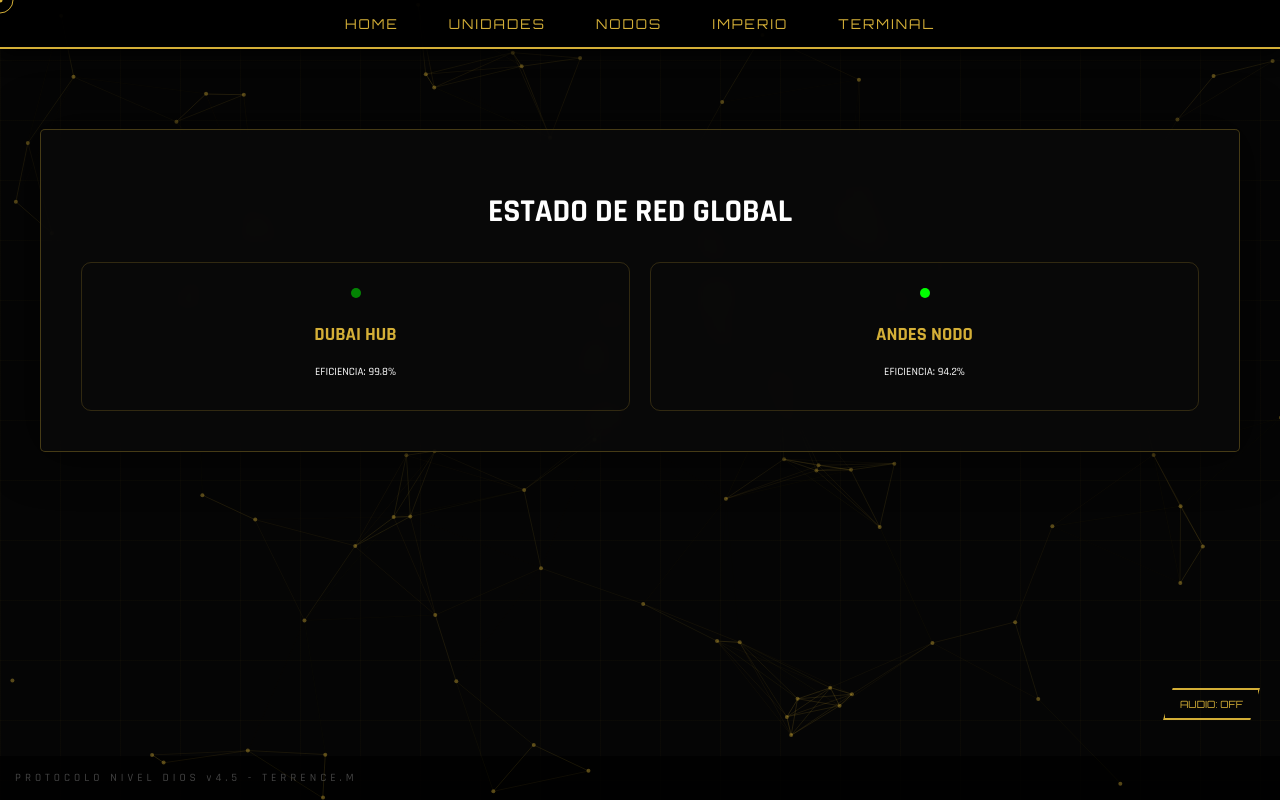
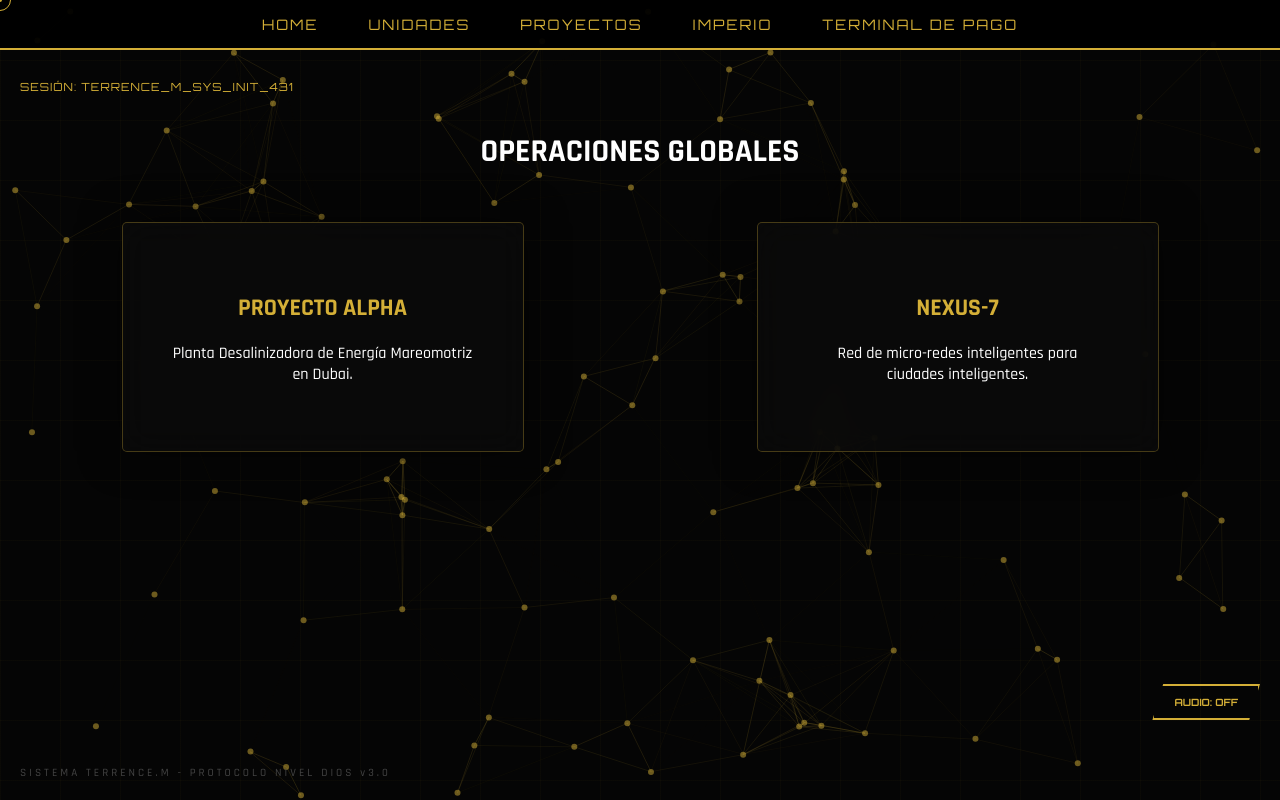
Before and after one commit to Terrence2333/terrence_m_ecokids, a Python web app: template templates/proyectos.html in a window 1280 px wide. Run offline with Jinja, Linux system fonts and the light colour scheme; the template is opened without the code that fills it, so the values that code supplies are empty; some libraries are stand-ins or nearby versions.

Commit message:
Actualización Automática Nivel Dios - Terrence Mayorga

```diff
--- a/templates/base.html
+++ b/templates/base.html
@@ -8,66 +8,95 @@
     <script src="https://cdn.jsdelivr.net/particles.js/2.0.0/particles.min.js"></script>
     <style>
         :root { --gold: #d4af37; --bright-gold: #f9e272; --dark: #050505; }
-        * { cursor: none !important; }
-        body { background: var(--dark); color: #fff; font-family: 'Rajdhani', sans-serif; margin: 0; overflow-x: hidden; }
+        * { cursor: none !important; } /* Ocultamos cursor estándar para el táctico */
+        body { background: var(--dark); color: #fff; font-family: 'Rajdhani', sans-serif; margin: 0; overflow: hidden; }
 
-        #loader { position: fixed; top: 0; left: 0; width: 100%; height: 100%; background: #000; z-index: 9999; display: flex; flex-direction: column; justify-content: center; align-items: center; transition: 1s; }
-        .loader-ring { width: 120px; height: 120px; border: 2px solid transparent; border-top: 2px solid var(--gold); border-radius: 50%; animation: spin 1s linear infinite; }
+        /* Preloader Nivel Dios */
+        #loader {
+            position: fixed; top: 0; left: 0; width: 100%; height: 100%;
+            background: #000; z-index: 9999; display: flex; flex-direction: column;
+            justify-content: center; align-items: center; transition: 1s;
+        }
+        .loader-ring { width: 150px; height: 150px; border: 2px solid transparent; border-top: 2px solid var(--gold); border-radius: 50%; animation: spin 1s linear infinite; }
         @keyframes spin { 100% { transform: rotate(360deg); } }
 
-        #custom-cursor { position: fixed; width: 25px; height: 25px; border: 1px solid var(--gold); border-radius: 50%; pointer-events: none; z-index: 10000; transition: transform 0.1s ease; transform: translate(-50%, -50%); }
-        #cursor-dot { position: fixed; width: 5px; height: 5px; background: var(--gold); border-radius: 50%; pointer-events: none; z-index: 10001; transform: translate(-50%, -50%); }
+        /* Cursor Táctico */
+        #custom-cursor {
+            position: fixed; width: 20px; height: 20px; border: 1px solid var(--gold);
+            border-radius: 50%; pointer-events: none; z-index: 10000;
+            transition: transform 0.1s ease; transform: translate(-50%, -50%);
+        }
+        #cursor-dot {
+            position: fixed; width: 4px; height: 4px; background: var(--gold);
+            border-radius: 50%; pointer-events: none; z-index: 10001; transform: translate(-50%, -50%);
+        }
 
         #particles-js { position: fixed; top: 0; left: 0; width: 100%; height: 100%; z-index: 1; pointer-events: none; }
         .bg-mesh { position: fixed; top: 0; left: 0; width: 100%; height: 100%; background-image: linear-gradient(rgba(212, 175, 55, 0.03) 1px, transparent 1px), linear-gradient(90deg, rgba(212, 175, 55, 0.03) 1px, transparent 1px); background-size: 60px 60px; z-index: 0; }
 
-        nav { background: rgba(0,0,0,0.95); border-bottom: 2px solid var(--gold); padding: 15px; display: flex; justify-content: center; position: sticky; top: 0; z-index: 1000; box-shadow: 0 5px 20px #000; }
-        nav a { color: var(--gold); text-decoration: none; margin: 0 25px; font-family: 'Orbitron', sans-serif; font-size: 0.85rem; letter-spacing: 2px; transition: 0.5s; }
+        nav { background: rgba(0,0,0,0.95); border-bottom: 2px solid var(--gold); padding: 15px; display: flex; justify-content: center; position: sticky; top: 0; z-index: 1000; }
+        nav a { color: var(--gold); text-decoration: none; margin: 0 25px; font-family: 'Orbitron', sans-serif; font-size: 0.9rem; letter-spacing: 2px; transition: 0.5s; }
         nav a:hover { color: var(--bright-gold); text-shadow: 0 0 15px var(--gold); }
 
-        .container { padding: 80px 20px; max-width: 1200px; margin: auto; text-align: center; position: relative; z-index: 10; }
-        .glass-panel { background: rgba(10, 10, 10, 0.85); border: 1px solid rgba(212,175,55,0.3); padding: 40px; border-radius: 5px; backdrop-filter: blur(15px); box-shadow: 0 0 50px rgba(0,0,0,0.8); overflow: hidden; position: relative; }
+        .session-info { position: fixed; top: 80px; left: 20px; font-size: 0.7rem; color: var(--gold); font-family: 'Orbitron'; z-index: 1000; letter-spacing: 1px; }
+        .container { padding: 60px 20px; max-width: 1300px; margin: auto; text-align: center; position: relative; z-index: 10; }
+        .glass-panel { background: rgba(10, 10, 10, 0.8); border: 1px solid rgba(212, 175, 55, 0.3); padding: 50px; border-radius: 5px; backdrop-filter: blur(15px); box-shadow: 0 0 40px rgba(0,0,0,0.5); }
 
-        /* Brillo de escaneo en paneles */
-        .glass-panel::after { content: ""; position: absolute; top: -100%; left: -100%; width: 50%; height: 300%; background: linear-gradient(rgba(212,175,55,0), rgba(212,175,55,0.05), rgba(212,175,55,0)); transform: rotate(45deg); animation: reflection 8s infinite; }
-        @keyframes reflection { 0% { top: -100%; left: -100%; } 100% { top: 100%; left: 100%; } }
+        .btn-divine { background: transparent; color: var(--gold); padding: 18px 45px; text-decoration: none; font-weight: 700; font-family: 'Orbitron', sans-serif; border: 2px solid var(--gold); clip-path: polygon(10% 0, 100% 0, 90% 100%, 0% 100%); transition: 0.4s; display: inline-block; }
+        .btn-divine:hover { background: var(--gold); color: #000; box-shadow: 0 0 30px var(--gold); }
 
-        .btn-divine { background: transparent; color: var(--gold); padding: 15px 35px; text-decoration: none; font-family: 'Orbitron', sans-serif; border: 2px solid var(--gold); clip-path: polygon(10% 0, 100% 0, 90% 100%, 0% 100%); transition: 0.4s; cursor: pointer; display: inline-block; }
-        .btn-divine:hover { background: var(--gold); color: #000; box-shadow: 0 0 30px var(--gold); transform: scale(1.05); }
-
+        footer { position: fixed; bottom: 0; width: 100%; padding: 20px; color: #444; font-size: 0.7rem; letter-spacing: 3px; z-index: 100; }
         #music-control { position: fixed; bottom: 80px; right: 20px; z-index: 2000; }
-        footer { position: fixed; bottom: 0; width: 100%; padding: 15px; color: #444; font-size: 0.7rem; letter-spacing: 4px; background: rgba(0,0,0,0.8); }
     </style>
 </head>
 <body>
-    <div id="loader"><div class="loader-ring"></div><p style="color: var(--gold); margin-top: 20px; font-family: 'Orbitron';">SISTEMA TERRENCE.M</p></div>
-    <div id="custom-cursor"></div><div id="cursor-dot"></div>
-    <div id="particles-js"></div><div class="bg-mesh"></div>
+    <div id="loader">
+        <div class="loader-ring"></div>
+        <p style="color: var(--gold); margin-top: 20px; font-family: 'Orbitron'; letter-spacing: 5px;">INICIANDO IMPERIO...</p>
+    </div>
+
+    <div id="custom-cursor"></div>
+    <div id="cursor-dot"></div>
+
+    <div class="session-info">SESIÓN: TERRENCE_M_SYS_INIT_{{ range(100, 999) | random }}</div>
+
+    <div id="particles-js"></div>
+    <div class="bg-mesh"></div>
 
     <audio id="bg-audio" loop><source src="https://www.soundhelix.com/examples/mp3/SoundHelix-Song-15.mp3" type="audio/mpeg"></audio>
     <audio id="click-sound"><source src="https://assets.mixkit.co/active_storage/sfx/2568/2568-preview.mp3" type="audio/mpeg"></audio>
 
+    <div id="music-control">
+        <button onclick="toggleMusic()" class="btn-divine" style="padding: 10px 20px; font-size: 10px;">AUDIO: OFF</button>
+    </div>
+
     <nav>
         <a href="/" onmouseover="playClick()">HOME</a>
         <a href="/servicios" onmouseover="playClick()">UNIDADES</a>
-        <a href="/proyectos" onmouseover="playClick()">NODOS</a>
+        <a href="/proyectos" onmouseover="playClick()">PROYECTOS</a>
         <a href="/about" onmouseover="playClick()">IMPERIO</a>
-        <a href="/pagos" onmouseover="playClick()">TERMINAL</a>
+        <a href="/pagos" onmouseover="playClick()">TERMINAL DE PAGO</a>
     </nav>
 
-    <div id="music-control">
-        <button onclick="toggleMusic()" class="btn-divine" style="padding: 8px 15px; font-size: 10px;">AUDIO: OFF</button>
+    <div class="container">
+        {% block content %}{% endblock %}
     </div>
 
-    <div class="container">{% block content %}{% endblock %}</div>
+    <footer>SISTEMA TERRENCE.M - PROTOCOLO NIVEL DIOS v3.0</footer>
 
-    <footer>PROTOCOLO NIVEL DIOS v4.5 - TERRENCE.M</footer>
+    <script type="text/javascript">
+        // Chat Real
+        var Tawk_API=Tawk_API||{}, Tawk_LoadStart=new Date();
+        (function(){
+            var s1=document.createElement("script"),s0=document.getElementsByTagName("script")[0];
+            s1.async=true; s1.src='https://embed.tawk.to/647f1b7494630204ec51780e/default';
+            s1.charset='UTF-8'; s1.setAttribute('crossorigin','*'); s0.parentNode.insertBefore(s1,s0);
+        })();
 
-    <script>
-        window.onload = () => { setTimeout(() => { document.getElementById('loader').style.opacity = '0'; setTimeout(() => document.getElementById('loader').style.display='none', 1000); }, 1500); };
+        // Partículas
+        particlesJS("particles-js", { "particles": { "number": { "value": 80 }, "color": { "value": "#d4af37" }, "shape": { "type": "circle" }, "opacity": { "value": 0.5 }, "size": { "value": 3 }, "line_linked": { "enable": true, "distance": 150, "color": "#d4af37", "opacity": 0.2 }, "move": { "enable": true, "speed": 2 } } });
 
-        particlesJS("particles-js", { "particles": { "number": { "value": 70 }, "color": { "value": "#d4af37" }, "shape": { "type": "circle" }, "opacity": { "value": 0.4 }, "size": { "value": 2 }, "line_linked": { "enable": true, "distance": 150, "color": "#d4af37", "opacity": 0.2 }, "move": { "enable": true, "speed": 1.5 } } });
-
+        // Cursor Táctico
         const cursor = document.getElementById('custom-cursor');
         const dot = document.getElementById('cursor-dot');
         document.addEventListener('mousemove', (e) => {
@@ -75,17 +104,21 @@
             dot.style.left = e.clientX + 'px'; dot.style.top = e.clientY + 'px';
         });
 
+        // Audio y Loader
         const audio = document.getElementById('bg-audio');
         const clickSfx = document.getElementById('click-sound');
         const btn = document.querySelector('#music-control button');
-        let audioActive = false;
+        let audioEnabled = false;
+
+        window.onload = () => {
+            setTimeout(() => { document.getElementById('loader').style.opacity = '0'; setTimeout(() => { document.getElementById('loader').style.display = 'none'; }, 1000); }, 2000);
+        };
 
         function toggleMusic() {
-            if (audio.paused) { audio.play(); audioActive = true; btn.innerHTML = "AUDIO: ON"; btn.style.color = "#00ff00"; }
-            else { audio.pause(); audioActive = false; btn.innerHTML = "AUDIO: OFF"; btn.style.color = "var(--gold)"; }
+            if (audio.paused) { audio.play(); audioEnabled = true; btn.innerHTML = "AUDIO: ON"; btn.style.color = "#00ff00"; }
+            else { audio.pause(); audioEnabled = false; btn.innerHTML = "AUDIO: OFF"; btn.style.color = "var(--gold)"; }
         }
-        function playClick() { if(audioActive) { clickSfx.currentTime = 0; clickSfx.volume = 0.2; clickSfx.play(); } }
+        function playClick() { if(audioEnabled) { clickSfx.currentTime = 0; clickSfx.volume = 0.2; clickSfx.play(); } }
     </script>
-    <script type="text/javascript">var Tawk_API=Tawk_API||{}; (function(){var s1=document.createElement("script"),s0=document.getElementsByTagName("script")[0];s1.async=true;s1.src='https://embed.tawk.to/647f1b7494630204ec51780e/default';s1.charset='UTF-8';s1.setAttribute('crossorigin','*');s0.parentNode.insertBefore(s1,s0);})();</script>
 </body>
 </html>
--- a/templates/proyectos.html
+++ b/templates/proyectos.html
@@ -1,20 +1,15 @@
 {% extends "base.html" %}
-{% block title %}Nodos Globales{% endblock %}
+{% block title %}Proyectos{% endblock %}
 {% block content %}
-<div class="glass-panel">
-    <h1>ESTADO DE RED GLOBAL</h1>
-    <div style="display: grid; grid-template-columns: repeat(auto-fit, minmax(250px, 1fr)); gap: 20px; margin-top: 30px;">
-        <div style="padding: 20px; border: 1px solid rgba(212,175,55,0.2); border-radius: 10px;">
-            <div style="width: 10px; height: 10px; background: #00ff00; border-radius: 50%; display: inline-block; animation: blink 1s infinite;"></div>
-            <h3 style="color: var(--gold);">DUBAI HUB</h3>
-            <p style="font-size: 0.7rem;">EFICIENCIA: 99.8%</p>
-        </div>
-        <div style="padding: 20px; border: 1px solid rgba(212,175,55,0.2); border-radius: 10px;">
-            <div style="width: 10px; height: 10px; background: #00ff00; border-radius: 50%; display: inline-block;"></div>
-            <h3 style="color: var(--gold);">ANDES NODO</h3>
-            <p style="font-size: 0.7rem;">EFICIENCIA: 94.2%</p>
-        </div>
+<h1>OPERACIONES GLOBALES</h1>
+<div style="display: flex; justify-content: space-around; flex-wrap: wrap; gap: 30px; margin-top: 50px;">
+    <div class="glass-panel" style="width: 300px;">
+        <h2 style="color: #d4af37;">PROYECTO ALPHA</h2>
+        <p>Planta Desalinizadora de Energía Mareomotriz en Dubai.</p>
+    </div>
+    <div class="glass-panel" style="width: 300px;">
+        <h2 style="color: #d4af37;">NEXUS-7</h2>
+        <p>Red de micro-redes inteligentes para ciudades inteligentes.</p>
     </div>
 </div>
-<style>@keyframes blink { 0%, 100% { opacity: 1; } 50% { opacity: 0.3; } }</style>
 {% endblock %}
```
